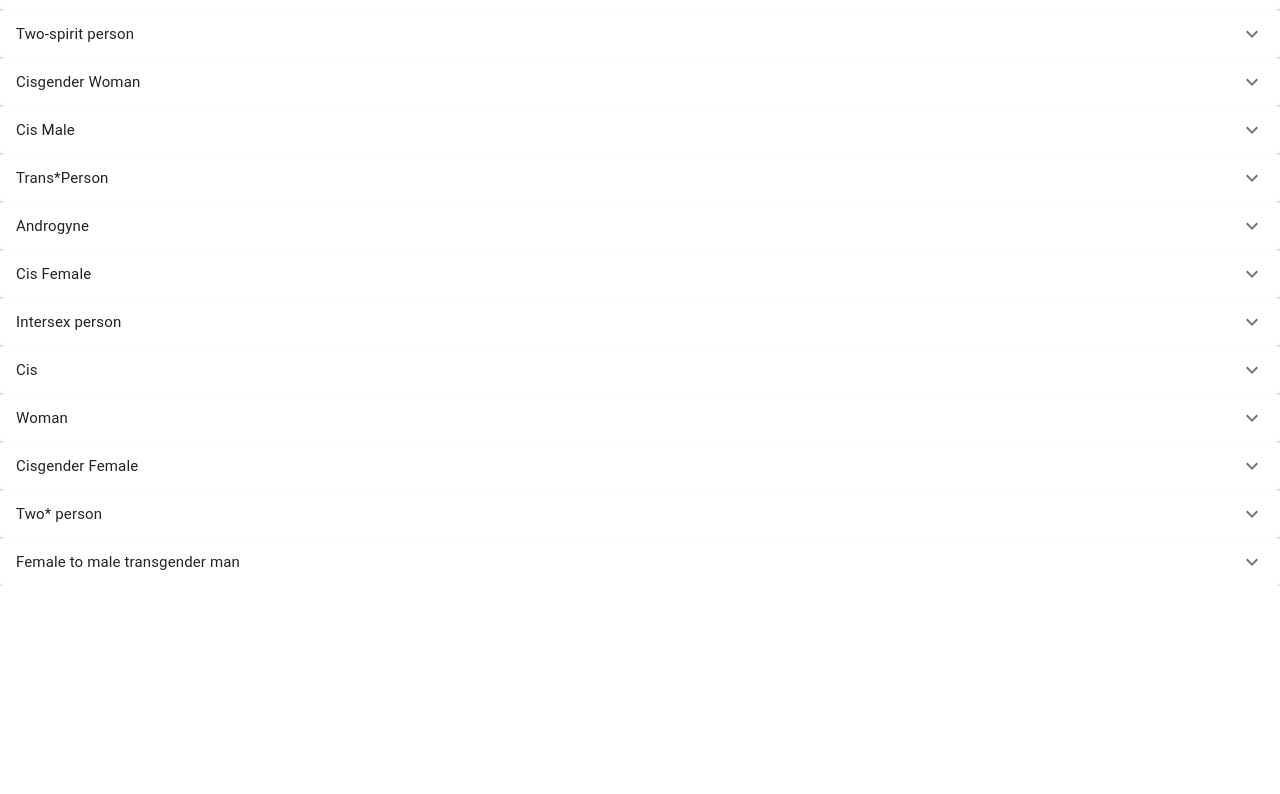
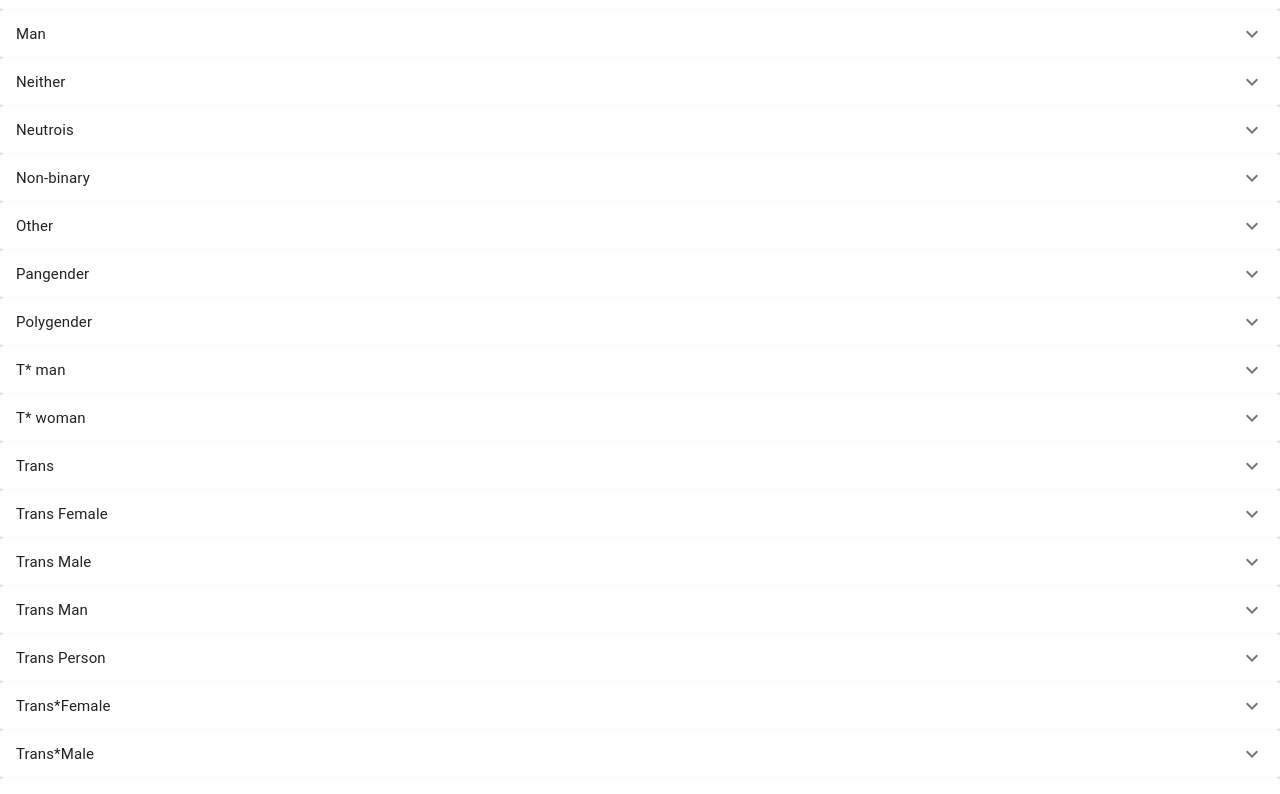
Before and after one commit to smanabat/grid-sample, a React (Create React App) app: page / in a window 1280 px wide. Shown: the part 2000-2794 px from the top of the page. Before the commit the page ends 2586 px from the top, so only its background shows below. Built offline with nearby package versions, Linux system fonts and the light colour scheme.

Commit message:
moar stuff :fire:

```diff
--- a/src/components/PersonalReportComponent.js
+++ b/src/components/PersonalReportComponent.js
@@ -1,4 +1,4 @@
-import React, {useState} from "react";
+import React, {useEffect, useMemo, useState} from "react";
 import faker from 'faker'
 import {DragDropContext, Draggable, Droppable} from 'react-beautiful-dnd';
 import {getItems, getItemStyle, getListStyle, reorder} from "./DndExample";
@@ -9,17 +9,36 @@ const columnData = [
     'firstName', "lastName", "title", "gender",
 ]
 
-const rowData = []
+const initialRowData = []
 
-for (let i = 0; i < 100; i++) {
-    rowData.push({firstName: faker.name.firstName(), lastName: faker.name.lastName(), title: faker.name.title(), gender: faker.name.gender(), nobility: faker.name.suffix()})
+for (let i = 0; i < 1000; i++) {
+    initialRowData.push({firstName: faker.name.firstName(), lastName: faker.name.lastName(), title: faker.name.title(), gender: faker.name.gender(), nobility: faker.name.suffix()})
 }
 
 const groupRowData = (rowData, iteratee) => {
-    return _.groupBy(rowData, iteratee)
+    function sortObject(o) {
+        var sorted = {},
+            key, a = [];
+
+        for (key in o) {
+            if (o.hasOwnProperty(key)) {
+                a.push(key);
+            }
+        }
+
+        a.sort();
+
+        for (key = 0; key < a.length; key++) {
+            sorted[a[key]] = o[a[key]];
+        }
+        return sorted;
+    }
+
+    let groupBy = _.groupBy(rowData, iteratee);
+    return sortObject(groupBy)
 }
 
-const initialGroupedData = groupRowData(rowData, 'gender')
+const initialGroupedData = groupRowData(initialRowData, 'gender')
 
 function getRowDataDivs(columnOrder, rowData) {
     return rowData.map(row => {
@@ -33,7 +52,7 @@ function getRowDataDivs(columnOrder, rowData) {
     });
 }
 
-function plainTable(columnOrder) {
+function plainTable(columnOrder, rowData) {
     return <>
         {getRowDataDivs(columnOrder, rowData)}
     </>;
@@ -41,11 +60,11 @@ function plainTable(columnOrder) {
 
 function groupedTable(columnOrder, groupedRowData) {
     return Object.keys(groupedRowData).map((grouping) => {
-        return <SimpleAccordion title={grouping}>
-            <div style={{flexDirection: 'column', flex: 1}}>
-                {getRowDataDivs(columnOrder, groupedRowData[grouping])}
-            </div>
-        </SimpleAccordion>
+            return <SimpleAccordion title={grouping}>
+                <div style={{flexDirection: 'column', flex: 1}}>
+                    {getRowDataDivs(columnOrder, groupedRowData[grouping])}
+                </div>
+            </SimpleAccordion>
         }
     );
 }
@@ -53,11 +72,34 @@ function groupedTable(columnOrder, groupedRowData) {
 export default () => {
     const [columnOrder, setColumnOrder] = useState(columnData)
     const [items, setItems] = useState(getItems(6))
-    const [groupedRowData, setGroupedRowData] = useState(initialGroupedData)
+    const [rowData, setRowData] = useState(initialRowData)
+    const [sorting, setSorting] = useState('')
+    const [sortMethod, setSortMethod] = useState(true); // True = ASC, false = DESC
 
+    const setSort = (column) => {
+        if (column === sorting) {
+            setSortMethod(!sortMethod);
+        } else {
+            setSorting(column)
+            setSortMethod(true)
+        }
+    }
 
+    const groupedRowData = useMemo(() => groupRowData(rowData, 'gender')
+        , [rowData])
+    // onCLick sort setGroupedData
+    // useEffect(callback, [sortField, direction])
 
-    console.log(groupedRowData)
+    useEffect(() => {
+        let newRowData = _.sortBy(rowData, sorting)
+        if (!sortMethod){
+            newRowData = newRowData.reverse()
+        }
+        setRowData(newRowData)
+    }, [sorting, sortMethod])
+
+    // callback = () => map.sortby
+
 
     function onDragEnd(result) {
         // dropped outside the list
@@ -76,7 +118,7 @@ export default () => {
 
     return (
         <>
-            <button  onClick={()=> setColumnOrder([...columnOrder, "nobility"])}>add nobility</button>
+            <button onClick={() => setColumnOrder([...columnOrder, "nobility"])}>add nobility</button>
             <DragDropContext onDragEnd={onDragEnd}>
                 <Droppable droppableId="droppable" direction="horizontal">
                     {(provided, snapshot) => (
@@ -85,8 +127,8 @@ export default () => {
                             style={getListStyle(snapshot.isDraggingOver)}
                             {...provided.droppableProps}
                         >
-                            {columnOrder.map((item, index) => (
-                                <Draggable key={item} draggableId={item} index={index}>
+                            {columnOrder.map((columnName, index) => (
+                                <Draggable key={columnName} draggableId={columnName} index={index}>
                                     {(provided, snapshot) => (
                                         <div
                                             ref={provided.innerRef}
@@ -97,7 +139,7 @@ export default () => {
                                                 provided.draggableProps.style
                                             )}
                                         >
-                                            <h1>{item}</h1>
+                                            <h1 onClick={() => setSort(columnName)}>{columnName}</h1>
                                         </div>
                                     )}
                                 </Draggable>
@@ -108,8 +150,8 @@ export default () => {
                 </Droppable>
             </DragDropContext>
             <div>
-                {/*{plainTable(columnOrder)}*/}
-                {groupedTable(columnOrder,groupedRowData)}
+                {/*{plainTable(columnOrder, rowData}*/}
+                {groupedTable(columnOrder, groupedRowData)}
             </div>
         </>
     )
```
Also changed, not shown: 1 other file (tests, documents, lock files or other folders).
